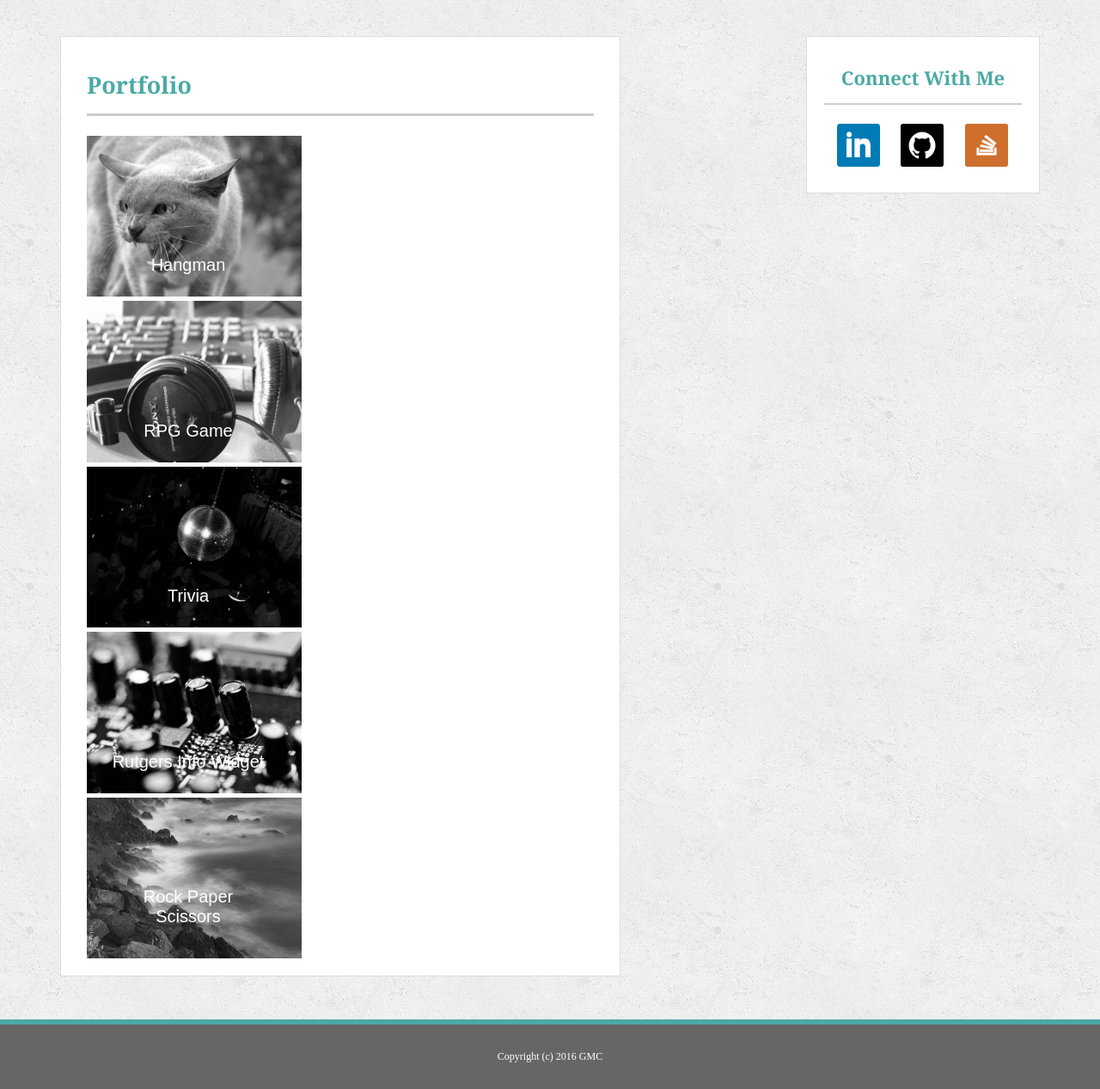
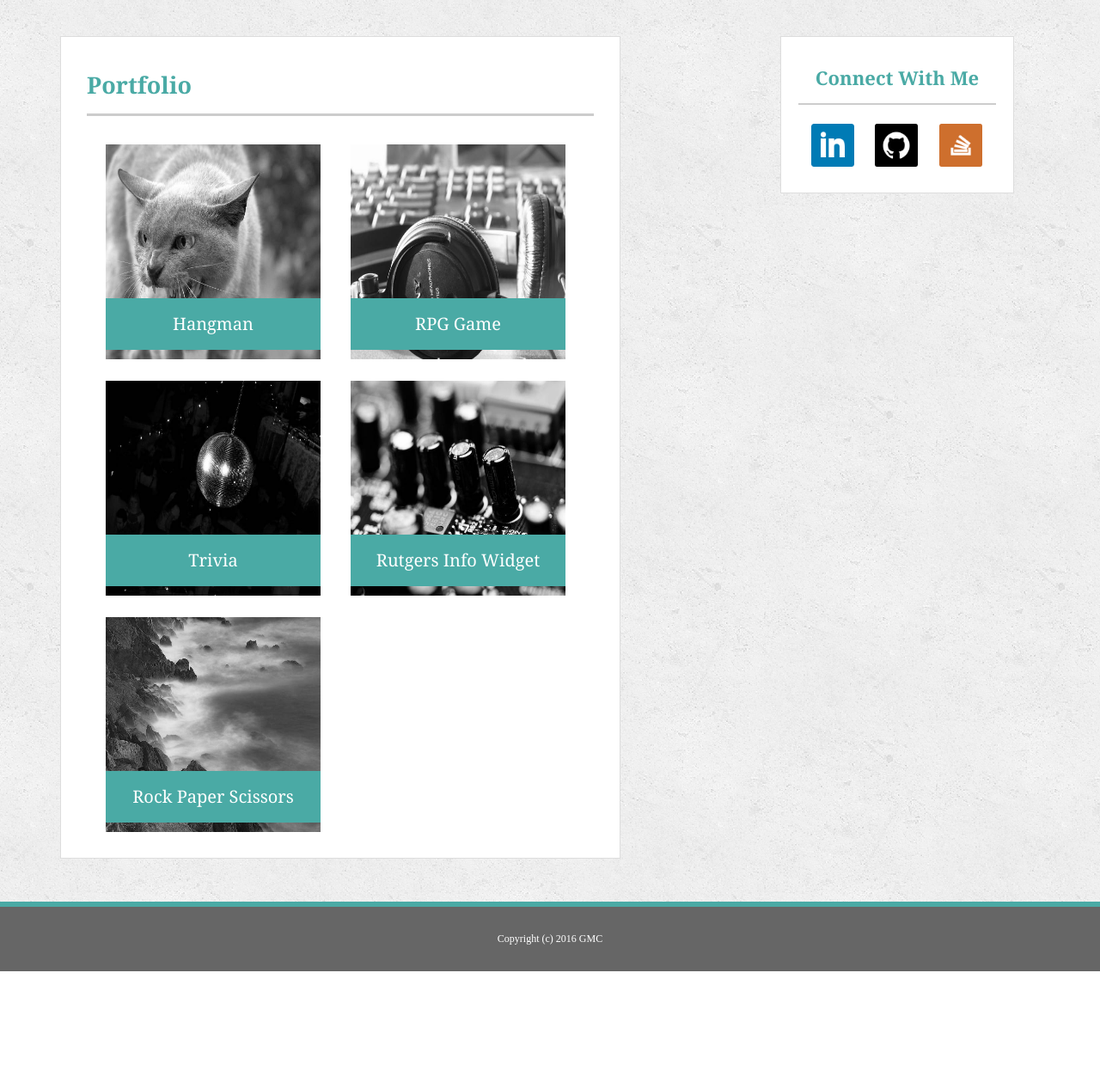
Before and after one commit to contygm/Portfolio1, a PHP site: page /portfolio.html in a window 1280 px wide. Shown: the part 75-1342 px from the top of the page at 86% size. After the commit the page ends 1205 px from the top, so only its background shows below. Run offline with PHP 8.4, Linux system fonts and the light colour scheme.

Commit message:
done except for inserting page url links

```diff
--- a/assets/css/style.css
+++ b/assets/css/style.css
@@ -94,6 +94,7 @@ article {
 	font-size: 18px;
 	margin: 30px 30px 50px 70px;
 	overflow-wrap:
+	position: relative;
 }
 
 #mainArea {
@@ -138,6 +139,7 @@ textarea {
 	width: 100%;
 	border-color: #cccccc;
 	font-family: 'Arial', 'Helvetica Neue', Helvetica, sans-serif;
+	font-size: 16px;
 }
 
 button {
@@ -170,36 +172,33 @@ button:focus { outline:0 !important; }
 .PortfolioLink {
 	position: relative;
 	width: 40%;
+	display: inline-block;
+	padding: 10px 22px 10px 22px;
 }
 
 .PortfolioText {
+	font-size: 20px;
+	text-align: center;
+	font-family: 'Georgia', Times, 'Times New Roman', serif;
+	background-color: #4aaaa5;
+	border: none;
+	width: 250px;
+	padding: 15px 0px 15px 0px;
 	position: absolute;
-	bottom: 10%;
-	left: 50%;
-	font-size: 20px;
-	transform: translate(-50%, -50%);
+	bottom: 2%;
 	color: white;
-	width: 75%;
-	text-align: center;
 }
 
-.portfolioImages{
-	width: 250px;
-    height: auto;
+.PortfolioLink:hover {
+	opacity: .5;
 }
 
+.PortfolioLink:active{
+	-webkit-filter: blur(5px);
+	filter: blur(5px);
+}
 
-
-
-
-
-
-
-
-
-
-
-/* content area: aside */
+/* content area: sidebar */
 
 aside {
 	float: right;
@@ -207,6 +206,8 @@ aside {
 	margin: 30px 70px 30px 30px;
 	background-color: #ffffff;
 	border: 1px solid #dddddd;
+	position: absolute;
+	right: 30px;
 }
 
 #sideBar{
@@ -231,6 +232,16 @@ h3 {
 #contactLinks li {
 	display: inline-block;
 	padding: 0px 10px 0px 10px;
+}
+
+#contactLinks li:hover {
+	-webkit-filter: blur(1px);
+	filter: blur(1px);
+}
+
+#contactLinks li:active {
+	-webkit-filter: blur(4px);
+	filter: blur(4px);
 }
 
 /*end content area*/
--- a/portfolio.html
+++ b/portfolio.html
@@ -28,31 +28,31 @@
 					<section class = "PortfolioLink">
 						<a href ="#"><img class = "portfolioImages" src = "assets/images/hangman.jpg" alt = "hangman" width="250" height="250"></a>
 
-						<div class = "PortfolioText">Hangman</div>
+						<p class = "PortfolioText">Hangman</p>
 					</section>
 
 					<section class = "PortfolioLink">
 						<a href ="#"><img class = "portfolioImages"src = "assets/images/rpg.jpg" alt = "rpg game" width="250" height="250"></a>
 
-						<div class = "PortfolioText">RPG Game</div>
+						<p class = "PortfolioText"><text class = "TestText">RPG Game</text></p>
 					</section>
 
 					<section class = "PortfolioLink">
 						<a href ="#"><img class = "portfolioImages"src = "assets/images/trivia.jpg" alt = "trivia" width="250" height="250"></a>
 
-						<div class = "PortfolioText">Trivia</div>
+						<p class = "PortfolioText">Trivia</p>
 					</section>
 
 					<section class = "PortfolioLink">
 						<a href ="#"><img class = "portfolioImages"src = "assets/images/rutgers.jpg" alt = "rutgers" width="250" height="250"></a>
 
-						<div class = "PortfolioText">Rutgers Info Widget</div>
+						<p class= "PortfolioText">Rutgers Info Widget</p>
 					</section>
 
 					<section class = "PortfolioLink">
 						<a href ="#"><img class = "portfolioImages"src = "assets/images/Rock.jpg" alt = "RockPaperScissors" width="250" height="250"></a>
 
-						<div class = "PortfolioText">Rock Paper Scissors</div>
+						<p class="PortfolioText">Rock Paper Scissors</p>
 					</section>
 
 				</section>
```
Also changed, not shown: contact.html (+5 -6 lines).
